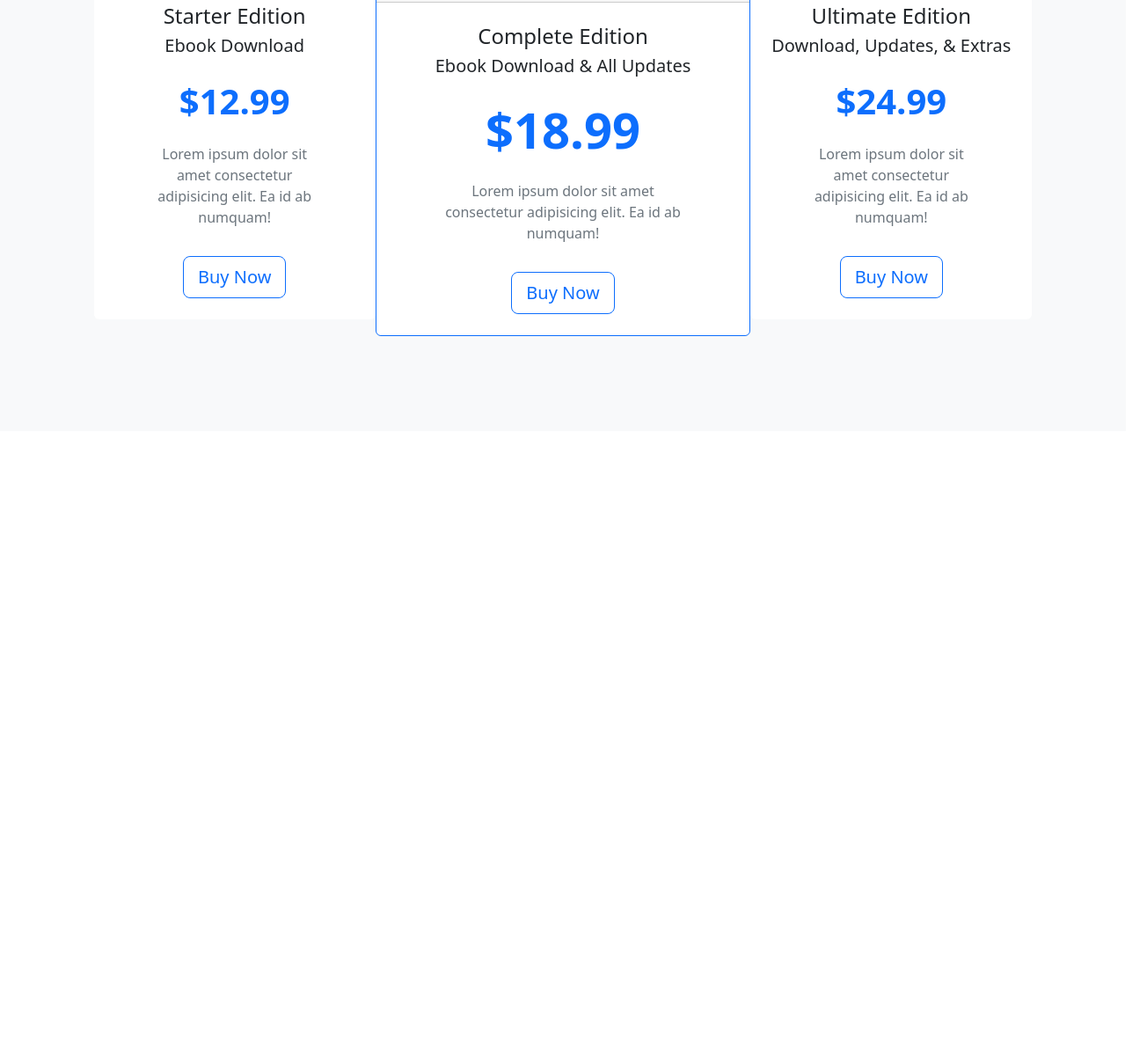
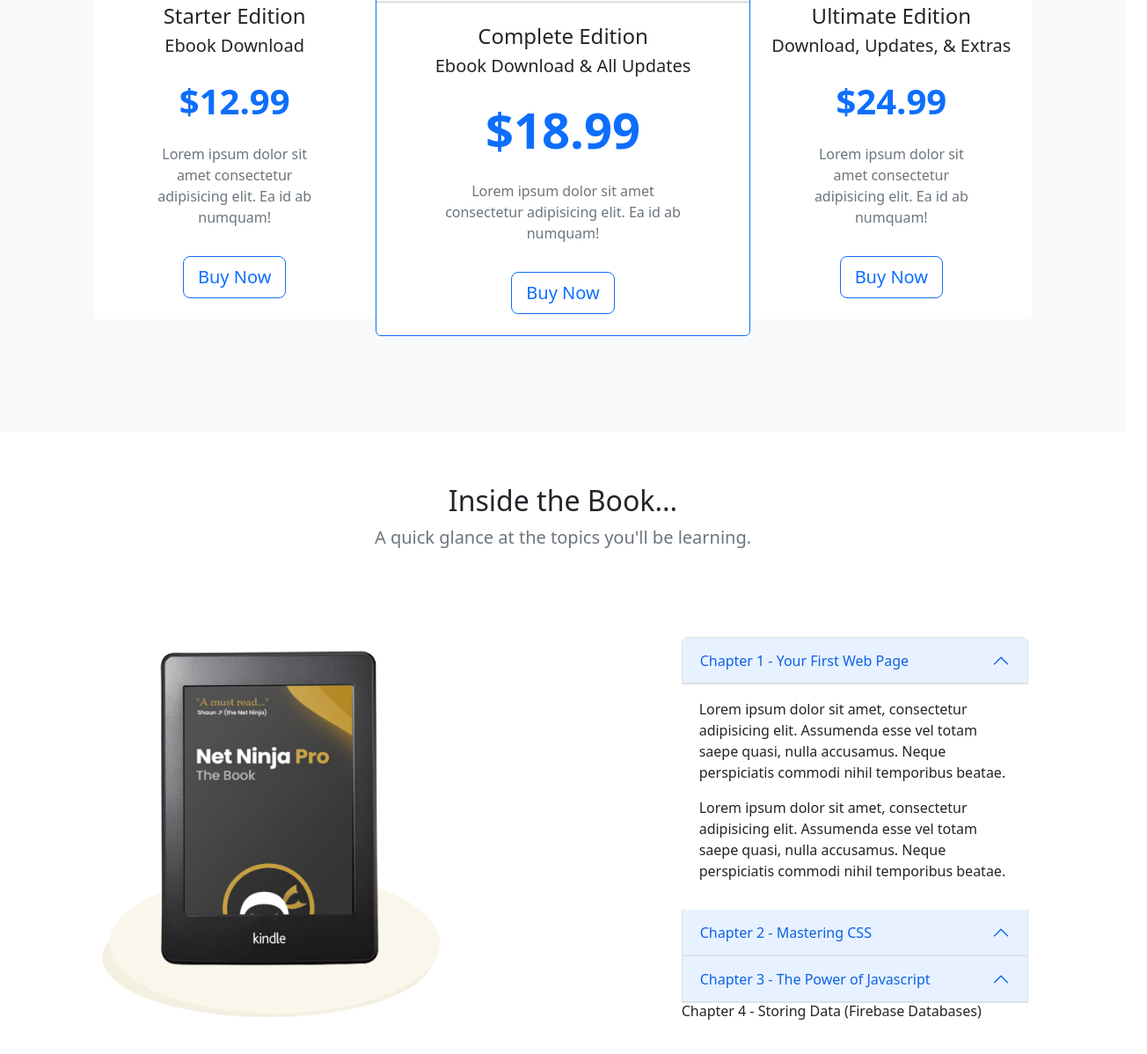
Before and after one commit to bryliebaird/bootstrap-5-course, a plain HTML site: page 6_project/index.html in a window 1280 px wide. Shown: the part 950-2148 px from the top of the page at 88% size, 1304 px wide, since content can reach past the window. Before the commit the page ends 1440 px from the top, so only its background shows below. Drawn offline with nearby package versions, Linux system fonts and the light colour scheme.

Commit message:
lesson 6 project update, accordion started.

```diff
--- a/6_project/index.html
+++ b/6_project/index.html
@@ -120,6 +120,80 @@
         </div>
     </section>
 
+    <!-- ebook topics accordion section -->
+    <section id="topics">
+        <div class="container-md">
+            <div class="text-center">
+                <h2>Inside the Book...</h2>
+                <p class="lead text-muted">A quick glance at the topics you'll be learning.</p>
+            </div>
+        </div>
+
+        <div class="row my-5 g-5 justify-content-around align-items-center">
+            <div class="col-6 col-lg-4">
+                <img src="assets/kindle.png" alt="ebook" class="img-fluid">
+            </div>
+
+            <!-- accordion -->
+            <div class="col-6 col-lg-4">
+                <div class="accordion" id="chapters">
+                    <div class="accordion-item">
+                        <h2 class="accordion-header" id="heading-1">
+                            <button class="accordion-button" type="button" data-bs-toggle="collapse" data-bs-target="#chapter-1" aria-expanded="true" aria-controls="chapter-1">Chapter 1 - Your First Web Page</button>
+                        </h2>
+                    </div>
+                    <div id="chapter-1" class="accordion-collapse collapse show" aria-labelledby="heading-1" data-bs-parent=""#chapters>
+                        <div class="accordion-body">
+                            <p>Lorem ipsum dolor sit amet, consectetur adipisicing elit. Assumenda esse vel totam saepe quasi, nulla accusamus. Neque perspiciatis commodi nihil temporibus beatae.</p>
+                            <p>Lorem ipsum dolor sit amet, consectetur adipisicing elit. Assumenda esse vel totam saepe quasi, nulla accusamus. Neque perspiciatis commodi nihil temporibus beatae.</p>
+                        </div>
+                    </div>
+                    <!-- chapter #2 accordion-item -->
+                    <div class="accordion-item">
+                        <h2 class="accordion-header" id="heading-2">
+                            <button class="accordion-button" type="button" data-bs-toggle="collapse" data-bs-target="#chapter-2" aria-expanded="true" aria-controls="chapter-2">Chapter 2 - Mastering CSS</button>
+                        </h2>
+                    </div>
+                    <div id="chapter-2" class="accordion-collapse collapse" aria-labelledby="heading-2" data-bs-parent=""#chapters>
+                        <div class="accordion-body">
+                            <p>Lorem ipsum dolor sit amet, consectetur adipisicing elit. Assumenda esse vel totam saepe quasi, nulla accusamus. Neque perspiciatis commodi nihil temporibus beatae.</p>
+                            <p>Lorem ipsum dolor sit amet, consectetur adipisicing elit. Assumenda esse vel totam saepe quasi, nulla accusamus. Neque perspiciatis commodi nihil temporibus beatae.</p>
+                        </div>
+                    </div>
+                    <!-- chapter #3 -->
+                    <div class="accordion-item">
+                        <h2 class="accordion-header" id="heading-3">
+                            <button class="accordion-button" type="button" data-bs-toggle="collapse" data-bs-target="#chapter-3" aria-expanded="true" aria-controls="chapter-3">Chapter 3 - The Power of Javascript</button>
+                        </h2>
+                    </div>
+                        <div id="chapter-3" class="accordion-collapse collapse" aria-labelledby="heading-3" data-bs-parent=""#chapters>
+                            <div class="accordion-body">
+                                <p>Lorem ipsum dolor sit amet, consectetur adipisicing elit. Assumenda esse vel totam saepe quasi, nulla accusamus. Neque perspiciatis commodi nihil temporibus beatae.</p>
+                                <p>Lorem ipsum dolor sit amet, consectetur adipisicing elit. Assumenda esse vel totam saepe quasi, nulla accusamus. Neque perspiciatis commodi nihil temporibus beatae.</p>
+                            </div>
+                        </div>
+                    </div>
+                    <!-- accordion chapter #4 -->
+                    <div class="accordion-item">
+                        <h2 class="accordion-header" id="heading-4">
+                            <button class="accordion-button" type="button" data-bs-toggle="collapse" data-bs-target="#chapter-4" aria-expanded="true" aria-controls="chapter-4">Chapter 4 - Storing Data (Firebase Databases) </button>
+                        </h2>
+                    </div>
+                        <div id="chapter-" class="accordion-collapse collapse" aria-labelledby="heading-4" data-bs-parent=""#chapters>
+                            <div class="accordion-body">
+                                <p>Lorem ipsum dolor sit amet, consectetur adipisicing elit. Assumenda esse vel totam saepe quasi, nulla accusamus. Neque perspiciatis commodi nihil temporibus beatae.</p>
+                                <p>Lorem ipsum dolor sit amet, consectetur adipisicing elit. Assumenda esse vel totam saepe quasi, nulla accusamus. Neque perspiciatis commodi nihil temporibus beatae.</p>
+                            </div>
+                        </div>
+                    </div>
+
+
+
+
+
+                </div>
+            </div>
+    </section>
 
     <!-- BOOTSTRAP JS LINK WITH POPPER -->
     <script src="https://cdn.jsdelivr.net/npm/bootstrap@5.2.0/dist/js/bootstrap.bundle.min.js" integrity="sha384-A3rJD856KowSb7dwlZdYEkO39Gagi7vIsF0jrRAoQmDKKtQBHUuLZ9AsSv4jD4Xa" crossorigin="anonymous"></script>
```
